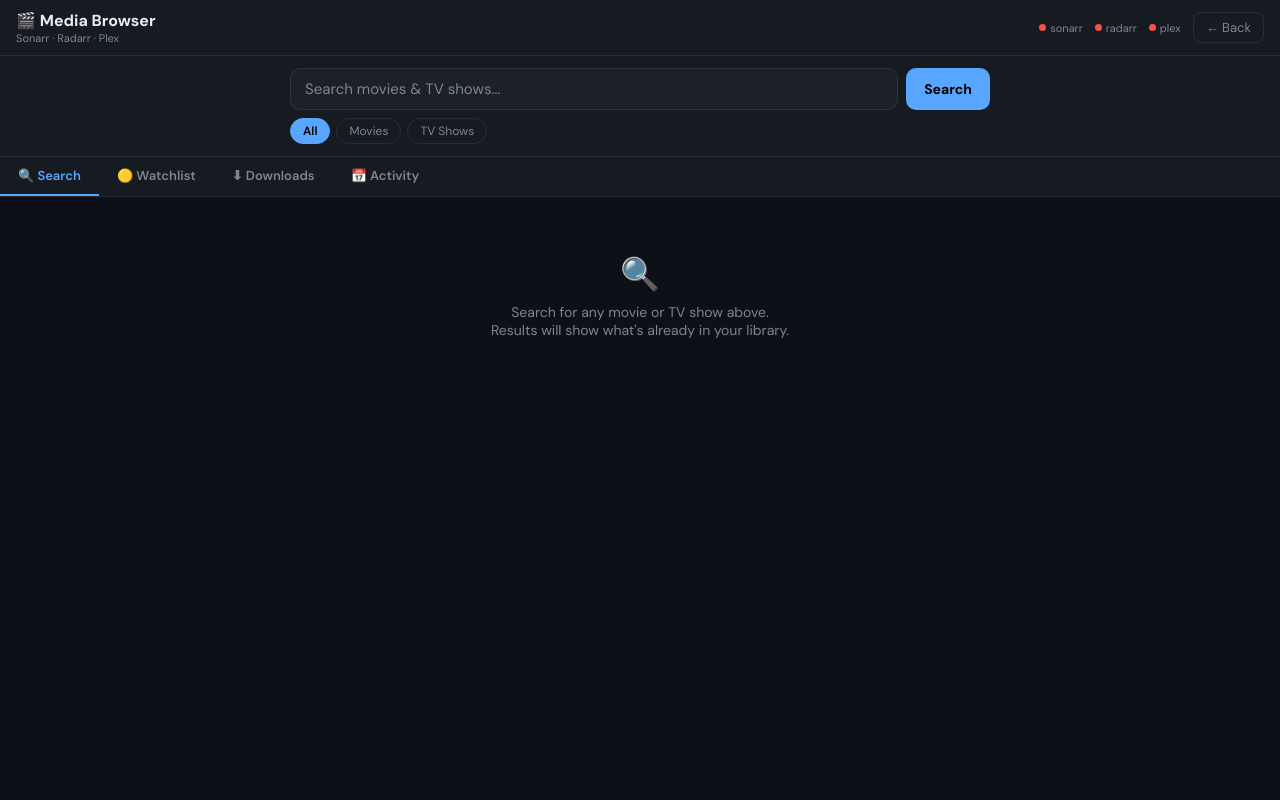
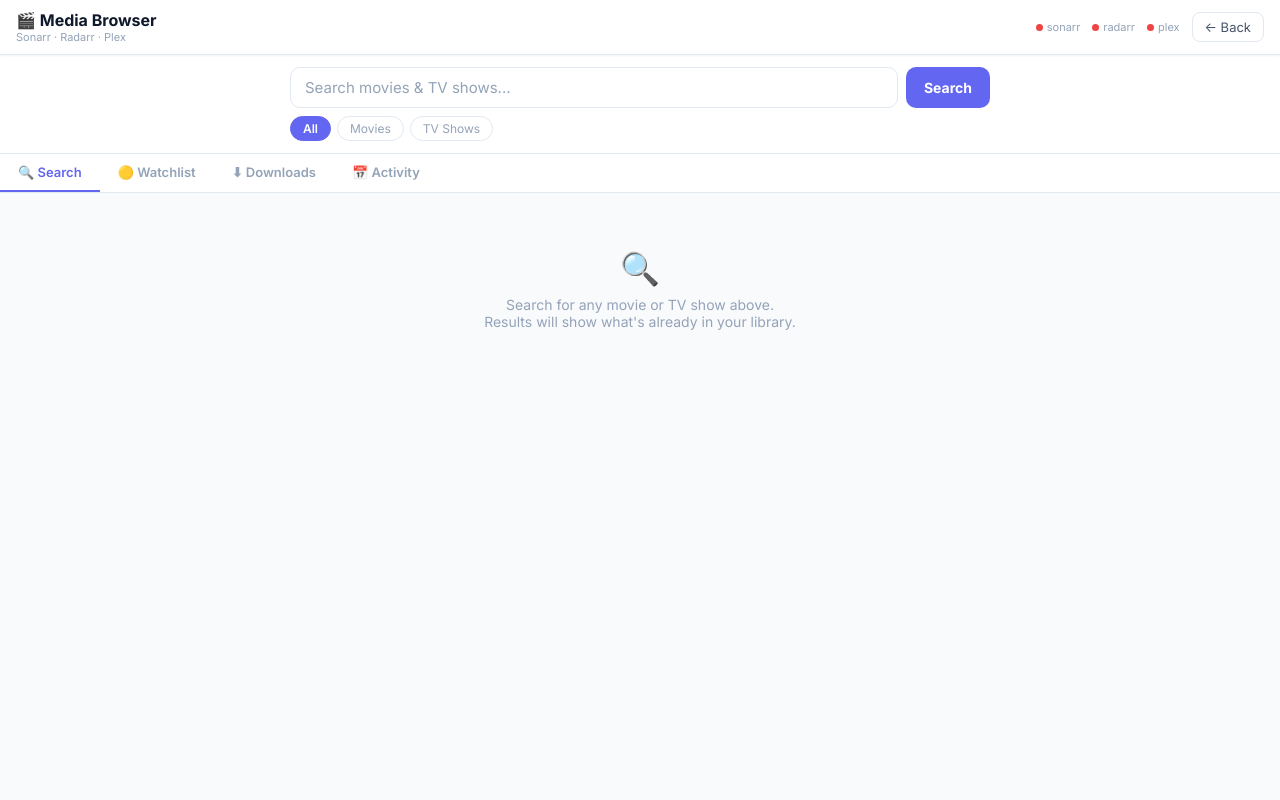
Before and after one commit to grantdyergd/Plex-butler, a Flask app: page /media-chat in a window 1280 px wide. Run offline with Flask 3, Linux system fonts and the light colour scheme; the visitor is signed in with stand-in values (Sample User, id 1); data that the repository does not hold is empty.

Commit message:
Update the media browser to match the main site's light theme
Refactor the media browser's CSS and color variables to align with the main website's light theme, updating fonts, colors, shadows, and button styles.

Replit-Commit-Author: Agent
Replit-Commit-Session-Id: d2611daa-a67b-4921-8ae2-24da176050ed
Replit-Commit-Checkpoint-Type: full_checkpoint
Replit-Commit-Event-Id: e987e0f9-b6f6-4307-8f72-af83403c26d1
Replit-Commit-Screenshot-Url: https://storage.googleapis.com/screenshot-production-us-central1/fd5fe2c2-9a1e-46e6-b654-196d3b5aa973/d2611daa-a67b-4921-8ae2-24da176050ed/72KkpbR
Replit-Helium-Checkpoint-Created: true

```diff
--- a/templates/media_chat.html
+++ b/templates/media_chat.html
@@ -4,26 +4,26 @@
     <meta charset="UTF-8">
     <meta name="viewport" content="width=device-width, initial-scale=1.0, maximum-scale=1.0, user-scalable=no">
     <title>Media Browser</title>
-    <link href="https://fonts.googleapis.com/css2?family=DM+Sans:wght@400;500;600;700&display=swap" rel="stylesheet">
+    <link href="https://fonts.googleapis.com/css2?family=Inter:wght@300;400;500;600;700&display=swap" rel="stylesheet">
     <style>
         * { margin: 0; padding: 0; box-sizing: border-box; -webkit-tap-highlight-color: transparent; }
 
         :root {
-            --bg: #0d1117;
-            --surface: #161b22;
-            --card: #1c2128;
-            --border: rgba(255,255,255,0.08);
-            --accent: #6EB3EC;
-            --accent2: #58a6ff;
-            --text: #e6edf3;
-            --muted: #7d8590;
-            --green: #3fb950;
-            --red: #f85149;
-            --yellow: #d29922;
+            --bg: #f8fafc;
+            --surface: #ffffff;
+            --card: #ffffff;
+            --border: #e2e8f0;
+            --accent: #6366f1;
+            --accent2: #6366f1;
+            --text: #0f172a;
+            --muted: #94a3b8;
+            --green: #10b981;
+            --red: #ef4444;
+            --yellow: #f59e0b;
         }
 
         body {
-            font-family: 'DM Sans', sans-serif;
+            font-family: 'Inter', -apple-system, BlinkMacSystemFont, sans-serif;
             background: var(--bg);
             color: var(--text);
             min-height: 100vh;
@@ -35,6 +35,7 @@
         .header {
             background: var(--surface);
             border-bottom: 1px solid var(--border);
+            box-shadow: 0 1px 2px 0 rgb(0 0 0 / 0.05);
             padding: 10px 16px;
             display: flex;
             align-items: center;
@@ -47,16 +48,18 @@
         .header-sub { font-size: 11px; color: var(--muted); }
         .back-btn {
             text-decoration: none;
-            color: var(--muted);
+            color: #475569;
             font-size: 13px;
             padding: 6px 12px;
-            border: 1px solid var(--border);
+            border: 1.5px solid var(--border);
             border-radius: 8px;
             white-space: nowrap;
+            transition: all 0.15s;
         }
+        .back-btn:hover { background: #f1f5f9; color: #0f172a; }
         .status-row { display: flex; gap: 12px; align-items: center; }
         .dot-wrap { display: flex; align-items: center; gap: 4px; font-size: 11px; color: var(--muted); }
-        .dot { width: 7px; height: 7px; border-radius: 50%; background: #444; }
+        .dot { width: 7px; height: 7px; border-radius: 50%; background: #cbd5e1; }
         .dot.ok { background: var(--green); }
         .dot.err { background: var(--red); }
         @media (max-width: 480px) { .status-row { display: none; } }
@@ -89,7 +92,7 @@
         .search-input::placeholder { color: var(--muted); }
         .search-btn {
             background: var(--accent2);
-            color: #000;
+            color: #fff;
             border: none;
             border-radius: 10px;
             padding: 10px 18px;
@@ -119,7 +122,7 @@
             font-family: inherit;
             transition: all 0.15s;
         }
-        .pill.active { background: var(--accent2); color: #000; border-color: var(--accent2); font-weight: 600; }
+        .pill.active { background: var(--accent2); color: #fff; border-color: var(--accent2); font-weight: 600; }
 
         /* ── Tab nav ── */
         .tab-nav {
```
Also changed, not shown: other parts of templates/media_chat.html (+23 -20 lines).
